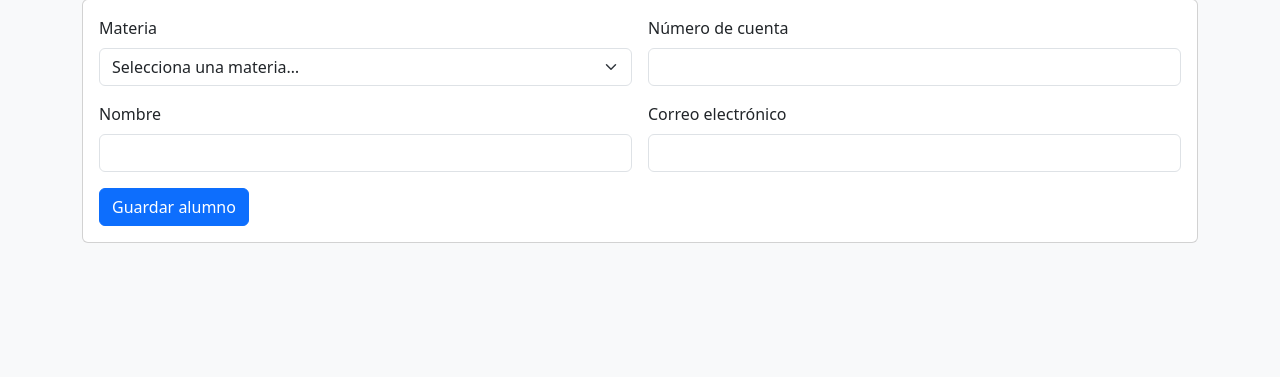
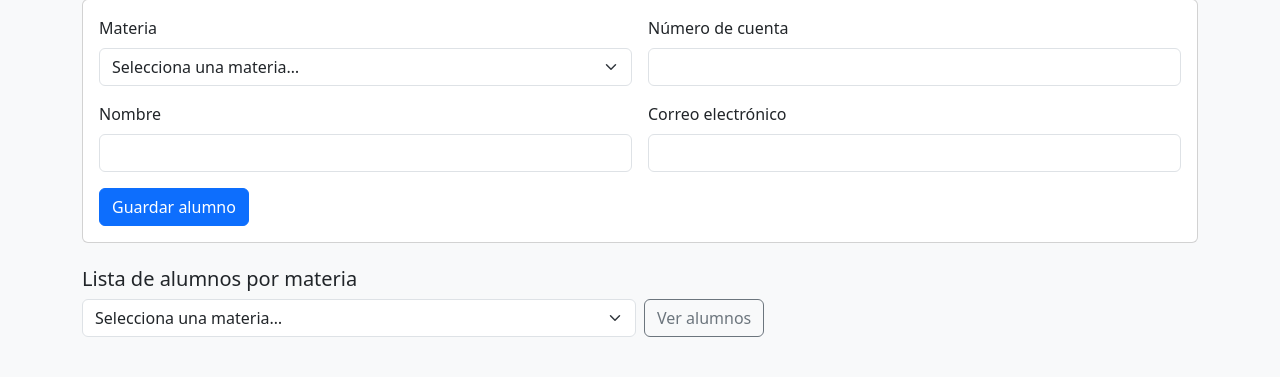
Before and after one commit to Emi1ixnx/Proyecto_IS, a Flask app: page /alumnos in a window 1280 px wide. Shown: the part 131-508 px from the top of the page. Run offline with Flask 3, Linux system fonts and the light colour scheme; tables that the repository leaves empty hold one stand-in row (values such as "Sample post").

Commit message:
HU02-T04: Muestra la lista de alumnos de la materia en una tabla

```diff
--- a/app.py
+++ b/app.py
@@ -99,7 +99,12 @@ def validar_alumno(datos):
 
 @app.route("/alumnos", methods=["GET", "POST"])
 def alumnos():
-    datos = {"id_materia": "", "numero_cuenta": "", "nombre": "", "correo": ""}
+    datos = {
+        "id_materia": request.args.get("materia", ""),
+        "numero_cuenta": "",
+        "nombre": "",
+        "correo": "",
+    }
     if request.method == "POST":
         datos = {campo: request.form.get(campo, "").strip() for campo in datos}
         errores = validar_alumno(datos)
@@ -111,10 +116,20 @@ def alumnos():
                 datos["correo"],
             )
             flash("Alumno guardado correctamente.", "success")
-            return redirect(url_for("alumnos"))
+            return redirect(url_for("alumnos", materia=datos["id_materia"]))
         for error in errores:
             flash(error, "danger")
-    return render_template("alumnos.html", materias=db.listar_materias(), datos=datos)
+
+    # Lista de alumnos de la materia elegida (?materia=ID) o recién usada en el formulario.
+    materia_sel = db.obtener_materia(datos["id_materia"])
+    lista = db.listar_alumnos(materia_sel["id_materia"]) if materia_sel else []
+    return render_template(
+        "alumnos.html",
+        materias=db.listar_materias(),
+        datos=datos,
+        materia_sel=materia_sel,
+        alumnos=lista,
+    )
 
 
 # ------------------------------------------------- Asistencia (HU03, HU04, HU05)
--- a/db.py
+++ b/db.py
@@ -110,3 +110,9 @@ def existe_alumno(id_materia, numero_cuenta):
         (id_materia, numero_cuenta),
     ).fetchone()
     return fila is not None
+
+
+def listar_alumnos(id_materia):
+    return get_db().execute(
+        "SELECT * FROM alumno WHERE id_materia = ? ORDER BY nombre", (id_materia,)
+    ).fetchall()
--- a/templates/alumnos.html
+++ b/templates/alumnos.html
@@ -41,5 +41,45 @@
       </div>
     </div>
   </form>
+
+  <h2 class="h5">Lista de alumnos por materia</h2>
+  <form method="get" action="/alumnos" class="row g-2 mb-3">
+    <div class="col-sm-8 col-md-6">
+      <select class="form-select" name="materia" aria-label="Materia">
+        <option value="">Selecciona una materia…</option>
+        {% for m in materias %}
+          <option value="{{ m.id_materia }}" {% if materia_sel and materia_sel.id_materia == m.id_materia %}selected{% endif %}>{{ m.nombre }}</option>
+        {% endfor %}
+      </select>
+    </div>
+    <div class="col-auto">
+      <button type="submit" class="btn btn-outline-secondary">Ver alumnos</button>
+    </div>
+  </form>
+
+  {% if materia_sel %}
+    {% if alumnos %}
+      <p class="text-muted mb-2">{{ materia_sel.nombre }}: {{ alumnos|length }} alumno(s)</p>
+      <div class="table-responsive">
+        <table class="table table-striped bg-white">
+          <thead class="table-dark">
+            <tr><th>#</th><th>Número de cuenta</th><th>Nombre</th><th>Correo</th></tr>
+          </thead>
+          <tbody>
+            {% for a in alumnos %}
+              <tr>
+                <td>{{ loop.index }}</td>
+                <td>{{ a.numero_cuenta }}</td>
+                <td>{{ a.nombre }}</td>
+                <td>{{ a.correo }}</td>
+              </tr>
+            {% endfor %}
+          </tbody>
+        </table>
+      </div>
+    {% else %}
+      <p class="text-muted">{{ materia_sel.nombre }} todavía no tiene alumnos registrados.</p>
+    {% endif %}
+  {% endif %}
 {% endif %}
 {% endblock %}
```
